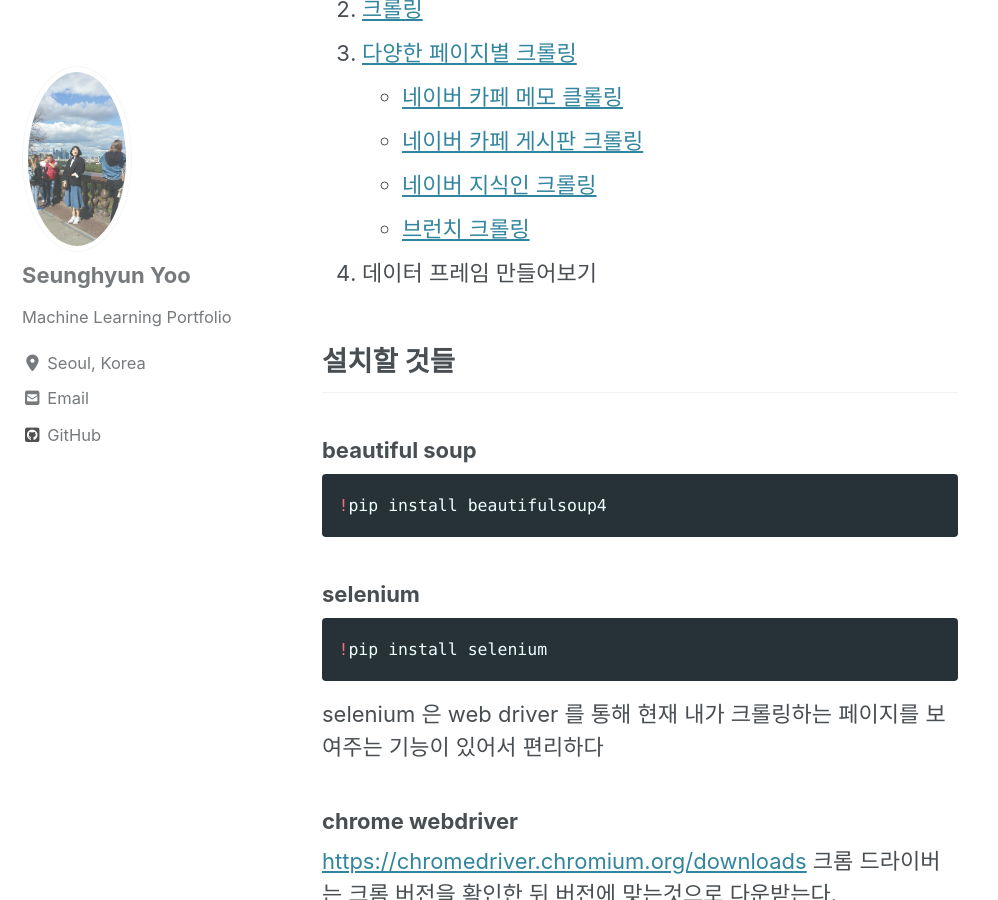
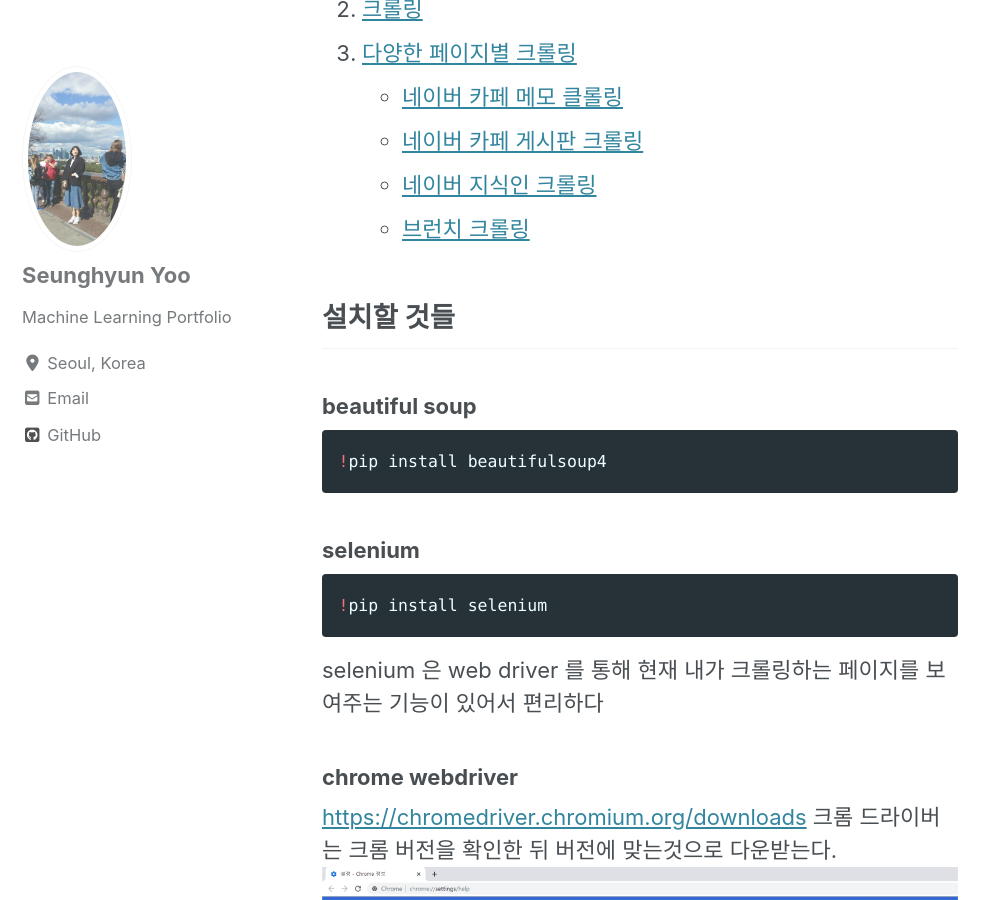
Before and after one commit to shyoo90/shyoo90.github.io, a Jekyll site: the page built from _posts/2019-09-20-crawling.md, in a window 1280 px wide and 900 px high, scrolled down 313 px. Shown: the whole window, without its empty margins (0-998 px from the left). Built offline with Jekyll 4.4.1, drawn with Linux system fonts in a browser that asks for light colours; cached includes are drawn as plain includes; nearby versions of some CDN libraries.

Commit message:
Update 2019-09-20-crawling.md

```diff
--- a/_posts/2019-09-20-crawling.md
+++ b/_posts/2019-09-20-crawling.md
@@ -13,7 +13,6 @@
 * [네이버 카페 게시판 크롤링](#게시판-크롤링)
 * [네이버 지식인 크롤링](#네이버-지식인-크롤링)
 * [브런치 크롤링](#브런치-크롤링)
-2. 데이터 프레임 만들어보기
 
 ## 설치할 것들
 ### beautiful soup
```
